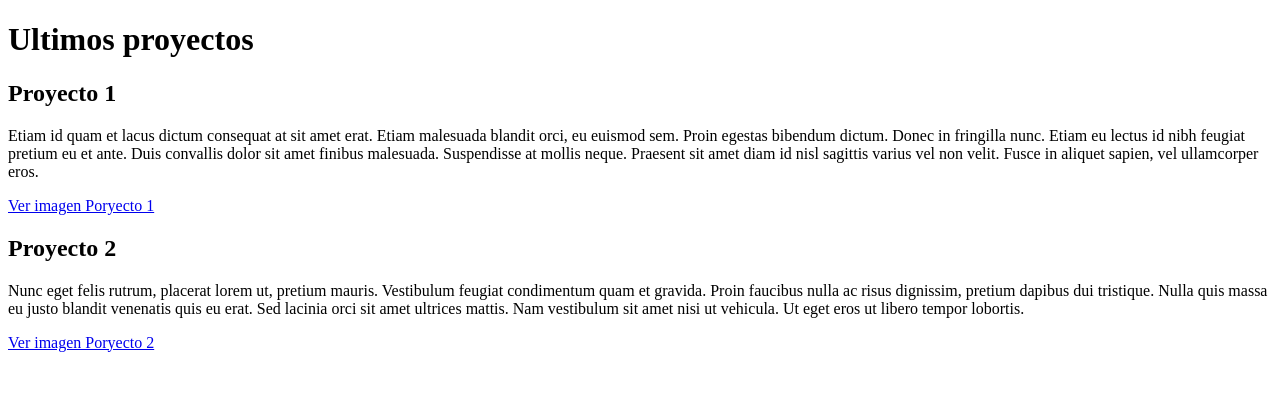
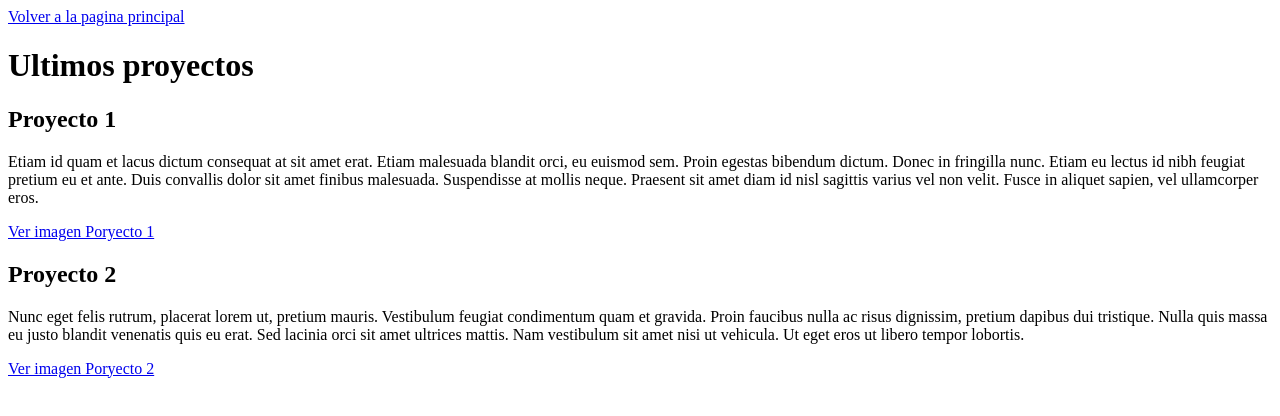
Before and after one commit to jmmenah/html-css-exercises, a plain HTML site: page misitio/portfolio/indice.html in a window 1280 px wide. Drawn offline with Linux system fonts and the light colour scheme.

Commit message:
Add files via upload

```diff
--- a/misitio/portfolio/indice.html
+++ b/misitio/portfolio/indice.html
@@ -4,6 +4,7 @@
 	<title>Ultimos proyectos</title>
 </head>
 <body>
+	<a href="../indice.html">Volver a la pagina principal</a>
 	<h1>Ultimos proyectos</h1>
 	<h2>Proyecto 1</h2>
 	<p>Etiam id quam et lacus dictum consequat at sit amet erat. Etiam malesuada blandit orci, eu euismod sem. Proin egestas bibendum dictum. Donec in fringilla nunc. Etiam eu lectus id nibh feugiat pretium eu et ante. Duis convallis dolor sit amet finibus malesuada. Suspendisse at mollis neque. Praesent sit amet diam id nisl sagittis varius vel non velit. Fusce in aliquet sapien, vel ullamcorper eros. </p>
```
